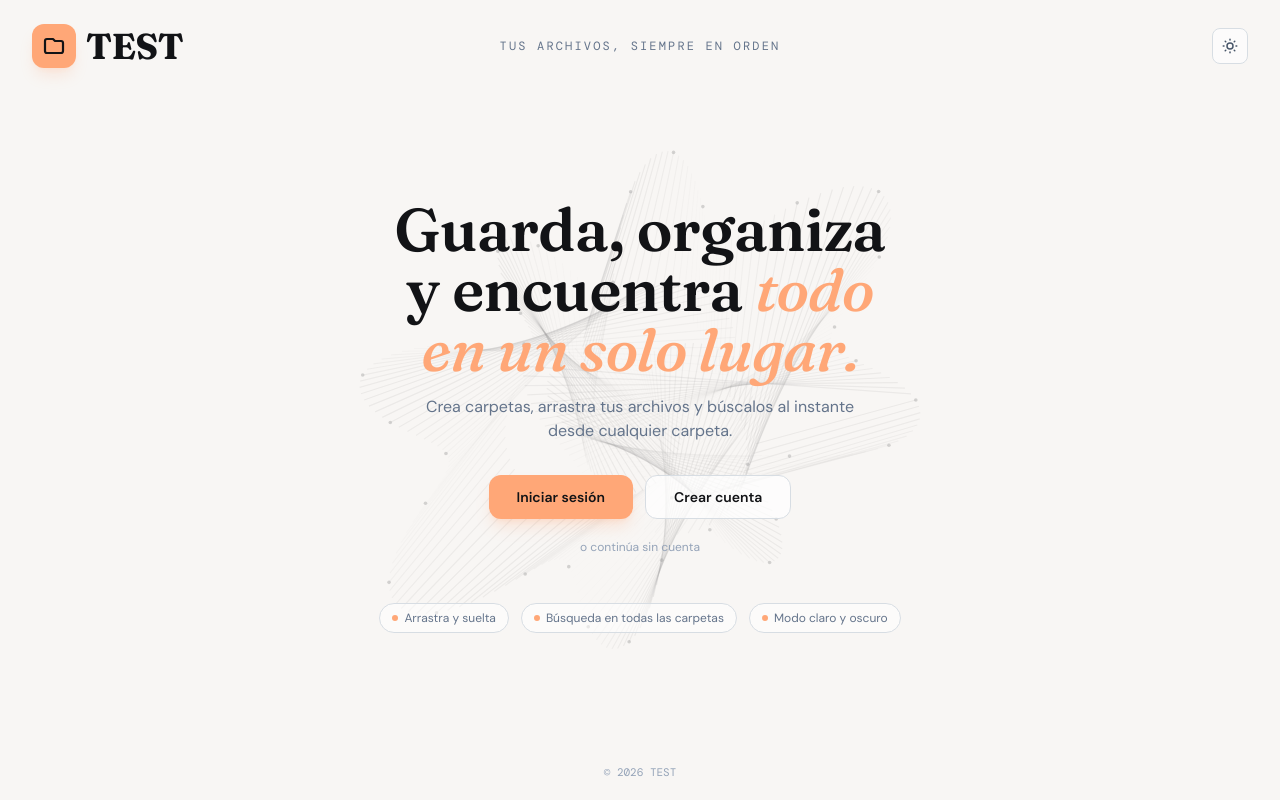
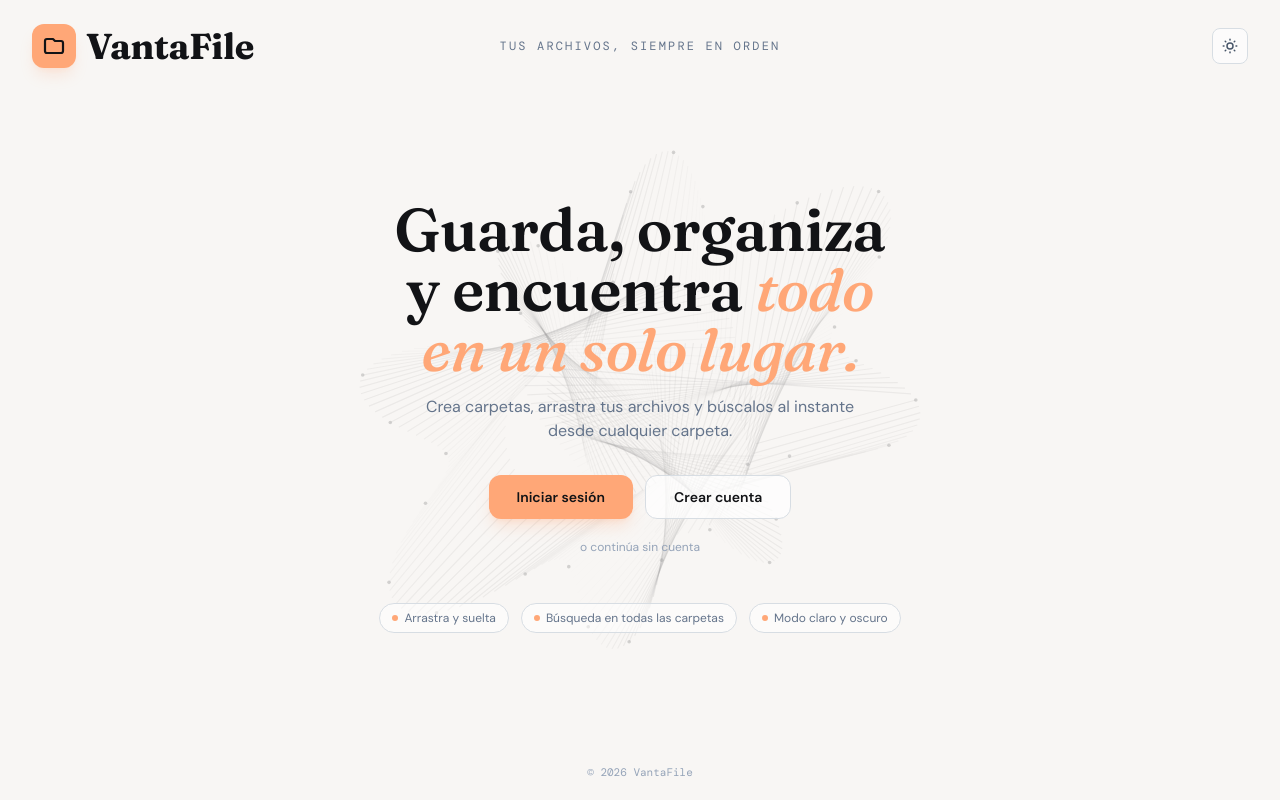
Before and after one commit to AlephMC/Gestor-de-Archivos, a plain HTML site: page index.html in a window 1280 px wide. Drawn offline with nearby package versions, Linux system fonts and the light colour scheme.

Commit message:
Add files via upload

```diff
--- a/index.html
+++ b/index.html
@@ -3,7 +3,7 @@
 <head>
   <meta charset="UTF-8">
   <meta name="viewport" content="width=device-width, initial-scale=1.0">
-  <title>TEST · Gestor de archivos</title>
+  <title>VantaFile · Gestor de archivos</title>
   <script>
     // Aplicar el tema guardado antes de pintar, para evitar un parpadeo al cargar.
     // Sin preferencia guardada se usa la del sistema operativo.
@@ -260,7 +260,7 @@
         <span class="w-10 h-10 sm:w-11 sm:h-11 rounded-xl bg-brand-orange text-brand-darkBg flex items-center justify-center shadow-lg shadow-brand-orange/20">
           <svg class="w-6 h-6" fill="none" stroke="currentColor" viewBox="0 0 24 24"><path stroke-linecap="round" stroke-linejoin="round" stroke-width="2.2" d="M3 7v10a2 2 0 002 2h14a2 2 0 002-2V9a2 2 0 00-2-2h-6l-2-2H5a2 2 0 00-2 2z"></path></svg>
         </span>
-        <span class="font-display text-3xl sm:text-4xl font-bold text-brand-darkBg dark:text-[#FFF7F2]">TEST</span>
+        <span class="font-display text-3xl sm:text-4xl font-bold text-brand-darkBg dark:text-[#FFF7F2]">VantaFile</span>
       </div>
 
       <!-- Eslogan (centro). En móvil pasa debajo, a todo el ancho -->
@@ -314,7 +314,7 @@
       </div>
     </div>
 
-    <p class="pb-5 text-center font-mono text-[11px] text-slate-400 dark:text-[#666]">© 2026 TEST</p>
+    <p class="pb-5 text-center font-mono text-[11px] text-slate-400 dark:text-[#666]">© 2026 VantaFile</p>
   </div>
 
   <!-- =============================================================
@@ -332,7 +332,7 @@
         <span class="w-8 h-8 rounded-lg bg-brand-orange text-brand-darkBg flex items-center justify-center flex-shrink-0 shadow-sm">
           <svg class="w-[18px] h-[18px]" fill="none" stroke="currentColor" viewBox="0 0 24 24"><path stroke-linecap="round" stroke-linejoin="round" stroke-width="2.2" d="M3 7v10a2 2 0 002 2h14a2 2 0 002-2V9a2 2 0 00-2-2h-6l-2-2H5a2 2 0 00-2 2z"></path></svg>
         </span>
-        <span class="font-display font-bold text-xl leading-none text-brand-darkBg dark:text-[#FFF7F2] truncate">TEST</span>
+        <span class="font-display font-bold text-xl leading-none text-brand-darkBg dark:text-[#FFF7F2] truncate">VantaFile</span>
       </a>
     </div>
 
```
